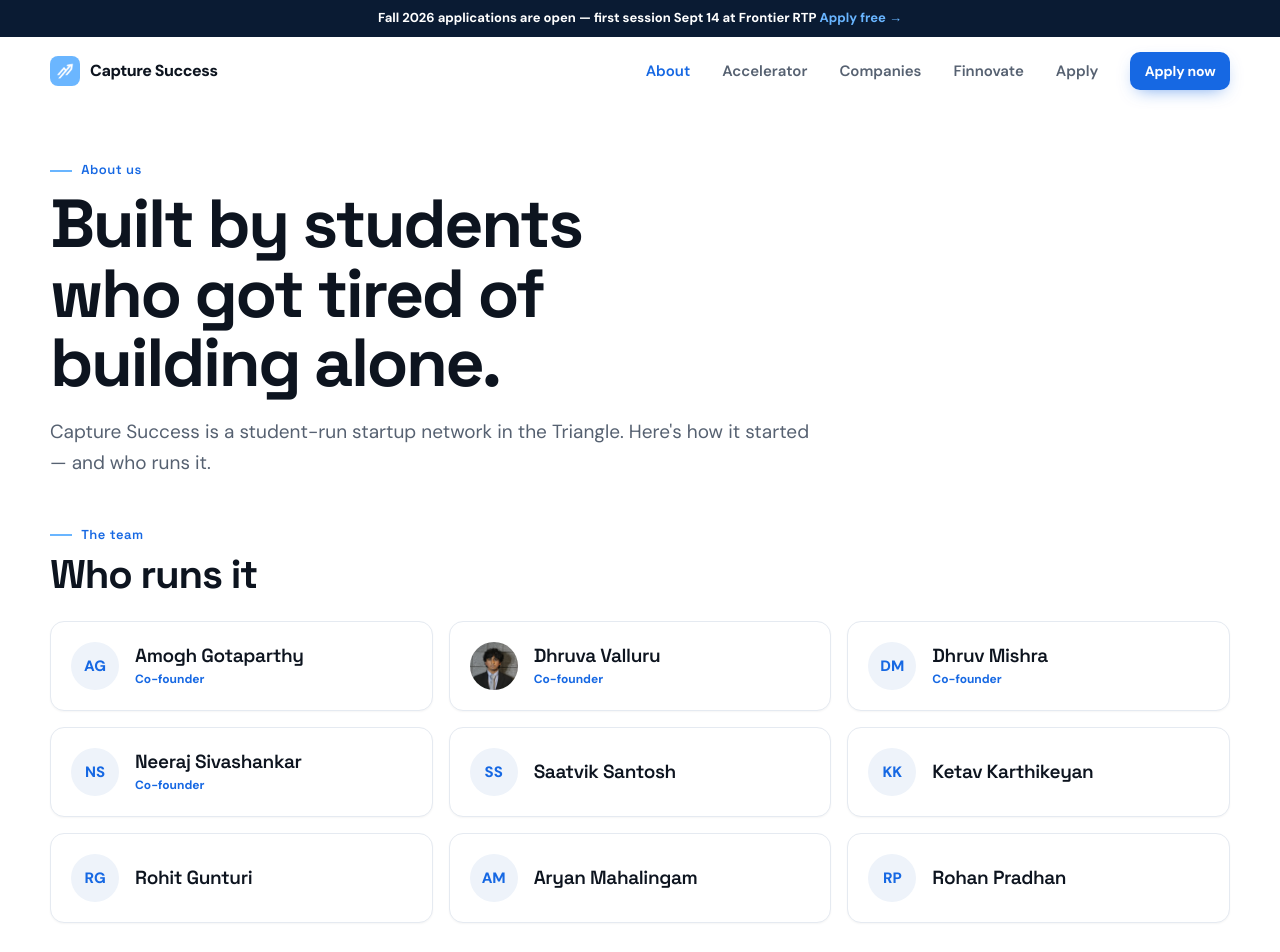
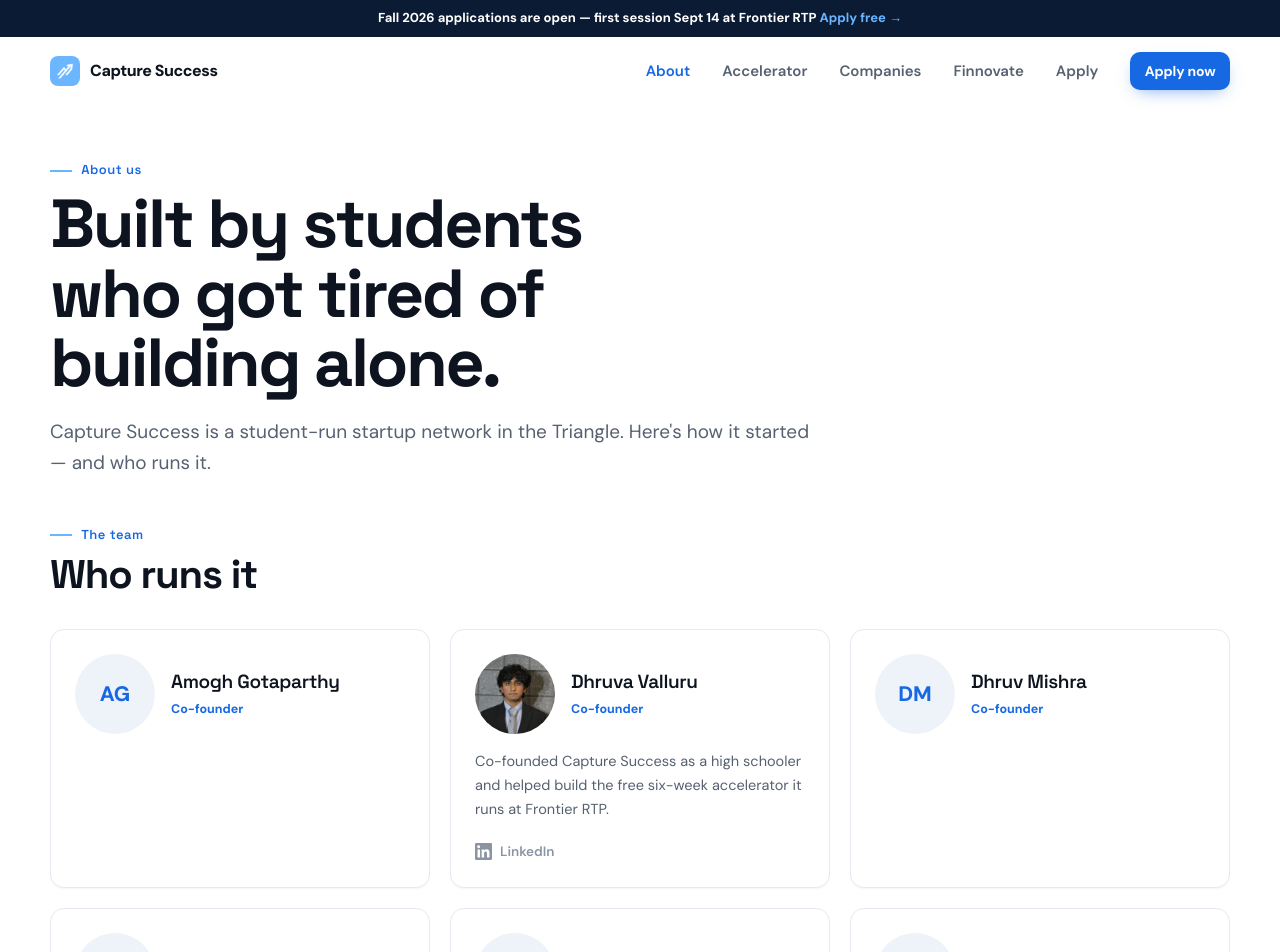
Before and after one commit to iampythoncoder/capture-success-website, a Next.js app: page /about in a window 1280 px wide. Shown: the top 952 px of the page. Built offline with nearby package versions, Linux system fonts and the light colour scheme.

Commit message:
Team cards: room to say something
Taller cards, 80px headshots, and optional bio + LinkedIn on Person.
Dhruva has the first of each; everything stays optional so the rest of the
team fills in one at a time.

Co-Authored-By: Claude Opus 5 <noreply@anthropic.com>

```diff
--- a/src/app/about/page.tsx
+++ b/src/app/about/page.tsx
@@ -2,6 +2,7 @@ import type { Metadata } from "next";
 import Image from "next/image";
 import Link from "next/link";
 import Reveal from "@/components/Reveal";
+import { IconLinkedIn } from "@/components/Icons";
 import { ACCELERATOR_FORM, PEOPLE } from "@/lib/site";
 
 export const metadata: Metadata = {
@@ -85,23 +86,24 @@ export default function AboutPage() {
           <p className="t-kicker">The team</p>
           <h2 className="t-h2 mt-2">Who runs it</h2>
         </Reveal>
-        <div className="mt-6 grid gap-4 sm:grid-cols-2 lg:grid-cols-3">
+        <div className="mt-8 grid gap-5 sm:grid-cols-2 lg:grid-cols-3">
           {PEOPLE.map((p, i) => (
-            <Reveal key={p.name} delay={(i % 3) * 60}>
-              <div className="card flex items-center gap-4 p-5">
+            <Reveal key={p.name} delay={(i % 3) * 60} className="h-full">
+              <div className="card flex h-full flex-col p-6">
+                <div className="flex items-center gap-4">
                   {p.photo ? (
-                  <span className="relative h-12 w-12 shrink-0 overflow-hidden rounded-full">
+                    <span className="relative h-20 w-20 shrink-0 overflow-hidden rounded-full">
                       <Image
                         src={p.photo}
                         alt={p.name}
                         fill
-                      sizes="48px"
+                        sizes="80px"
                         className="object-cover"
                       />
                     </span>
                   ) : (
                     <span
-                    className="grid h-12 w-12 shrink-0 place-items-center rounded-full text-[15px] font-extrabold"
+                      className="grid h-20 w-20 shrink-0 place-items-center rounded-full text-[21px] font-extrabold"
                       style={{
                         background: "var(--color-surface-2)",
                         color: "var(--color-blue)",
@@ -110,18 +112,38 @@ export default function AboutPage() {
                       {initials(p.name)}
                     </span>
                   )}
+
                   <div className="min-w-0">
-                  <p className="t-h3 text-[17px]">{p.name}</p>
-                  {p.role && <p className="soft text-[13px]">{p.role}</p>}
+                    <p className="t-h3 text-[18px]">{p.name}</p>
+                    {p.role && <p className="soft mt-0.5 text-[13.5px]">{p.role}</p>}
                     {p.founder && (
                       <p
-                      className="mt-0.5 text-[12px] font-bold"
+                        className="mt-1 text-[12.5px] font-bold"
                         style={{ color: "var(--color-blue)" }}
                       >
                         Co-founder
                       </p>
                     )}
                   </div>
+                </div>
+
+                {p.bio && (
+                  <p className="muted mt-4 text-[14.5px] leading-relaxed">{p.bio}</p>
+                )}
+
+                {p.linkedin && (
+                  <a
+                    href={p.linkedin}
+                    target="_blank"
+                    rel="noopener noreferrer"
+                    aria-label={`${p.name} on LinkedIn`}
+                    className="mt-auto inline-flex w-fit items-center gap-2 pt-5 text-[13.5px] font-semibold transition-colors"
+                    style={{ color: "var(--color-soft)" }}
+                  >
+                    <IconLinkedIn size={17} />
+                    LinkedIn
+                  </a>
+                )}
               </div>
             </Reveal>
           ))}
--- a/src/components/Icons.tsx
+++ b/src/components/Icons.tsx
@@ -85,3 +85,19 @@ export function IconPin({ className, size }: P) {
     </svg>
   );
 }
+
+/** LinkedIn. Solid rather than stroked — a wordmark glyph, not a Lucide icon. */
+export function IconLinkedIn({ className, size }: P) {
+  return (
+    <svg
+      width={size ?? 22}
+      height={size ?? 22}
+      viewBox="0 0 24 24"
+      fill="currentColor"
+      aria-hidden
+      className={className}
+    >
+      <path d="M20.45 20.45h-3.56v-5.57c0-1.33-.02-3.04-1.85-3.04-1.85 0-2.14 1.45-2.14 2.94v5.67H9.35V9h3.41v1.56h.05a3.74 3.74 0 0 1 3.37-1.85c3.6 0 4.27 2.37 4.27 5.46v6.28zM5.34 7.43a2.07 2.07 0 1 1 0-4.13 2.07 2.07 0 0 1 0 4.13zM7.12 20.45H3.55V9h3.57v11.45zM22.22 0H1.77C.79 0 0 .77 0 1.73v20.54C0 23.22.79 24 1.77 24h20.45c.98 0 1.78-.78 1.78-1.73V1.73C24 .77 23.2 0 22.22 0z" />
+    </svg>
+  );
+}
--- a/src/lib/site.ts
+++ b/src/lib/site.ts
@@ -610,12 +610,21 @@ export type Person = {
   founder?: boolean;
   /** Square headshot. Initials are the fallback, so this is optional forever. */
   photo?: string;
+  /** One line, in plain language. What they actually do here. */
+  bio?: string;
+  linkedin?: string;
 };
 
 /** The whole board as one list — no separation. */
 export const PEOPLE: Person[] = [
   { name: "Amogh Gotaparthy", founder: true },
-  { name: "Dhruva Valluru", founder: true, photo: "/media/people/dhruva-valluru.webp" },
+  {
+    name: "Dhruva Valluru",
+    founder: true,
+    photo: "/media/people/dhruva-valluru.webp",
+    bio: "Co-founded Capture Success as a high schooler and helped build the free six-week accelerator it runs at Frontier RTP.",
+    linkedin: "https://www.linkedin.com/in/dhruva-valluru-37441293/",
+  },
   { name: "Dhruv Mishra", founder: true },
   { name: "Neeraj Sivashankar", founder: true },
   { name: "Saatvik Santosh" },
```
Lines whose indentation alone changed are shown as unchanged.
